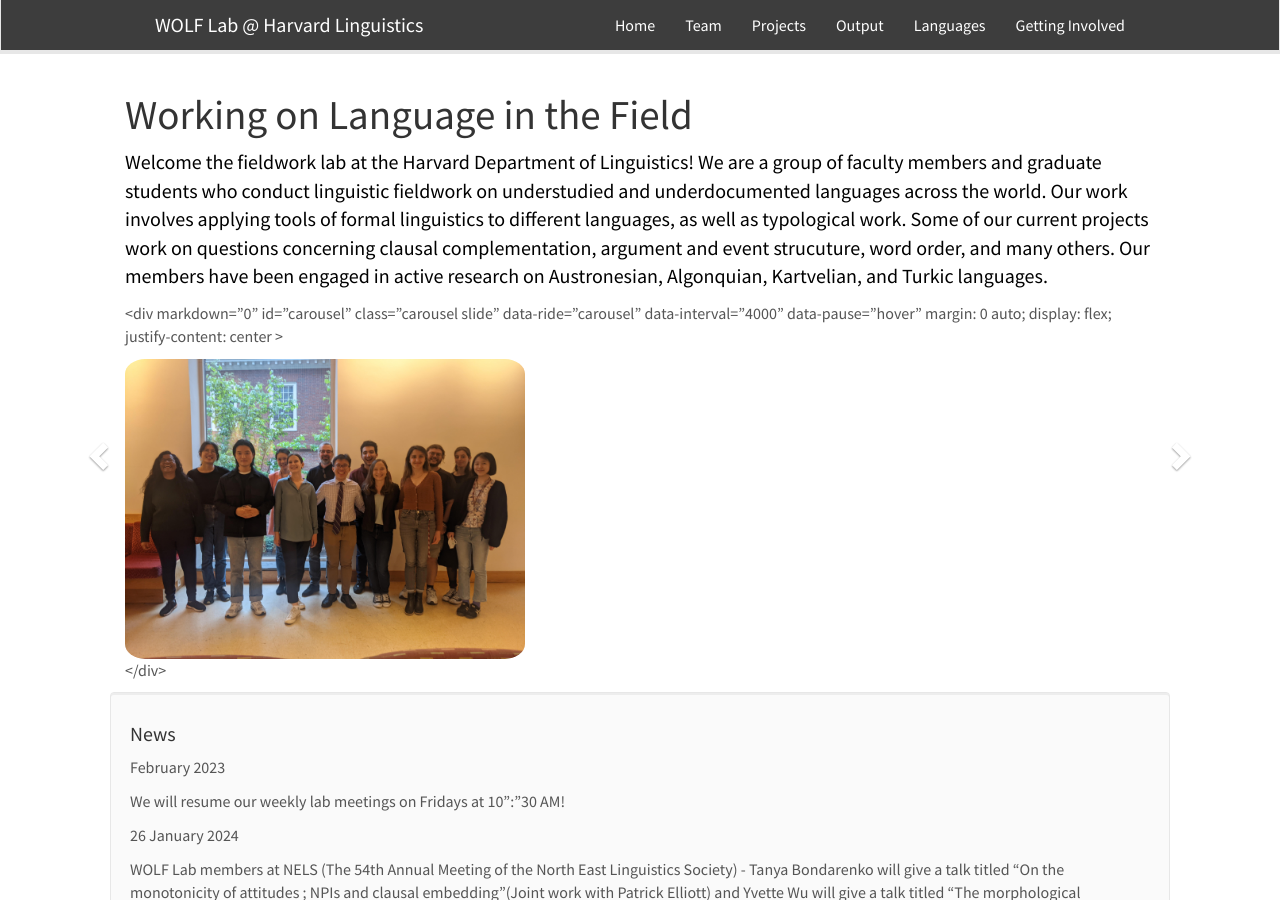
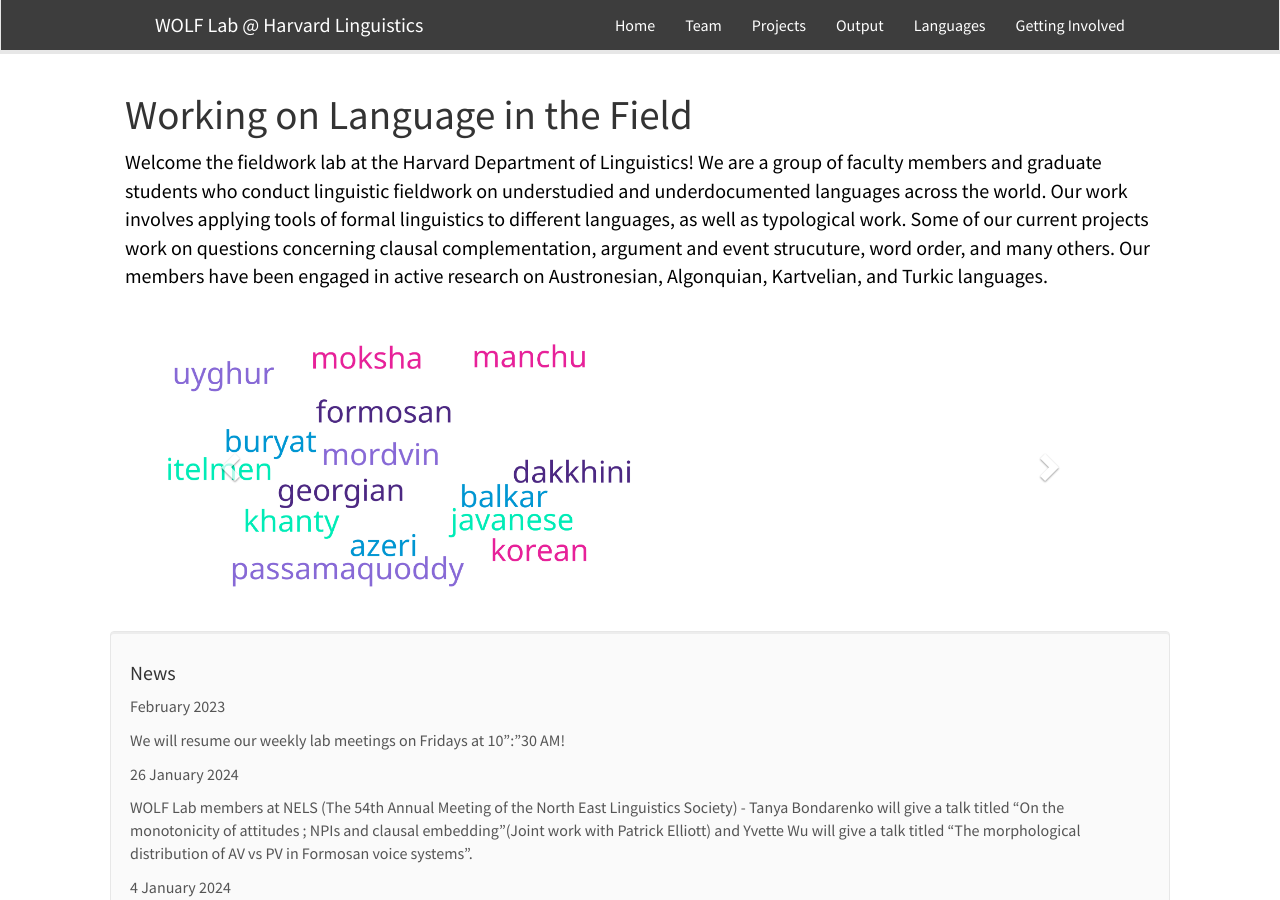
Before and after one commit to fieldlinguistics/fieldlinguistics.github.io, a Jekyll site: the page built from _pages/home.md, in a window 1280 px wide and 900 px high. Built offline with Jekyll 4.4.1, drawn with Linux system fonts in a browser that asks for light colours; nearby versions of some CDN libraries.

Commit message:
Update home.md

```diff
--- a/_pages/home.md
+++ b/_pages/home.md
@@ -12,7 +12,7 @@
 </p>
 
 
-<div markdown="0" id="carousel" class="carousel slide" data-ride="carousel" data-interval="4000" data-pause="hover" margin: 0 auto; display: flex; justify-content: center >
+<div markdown="0" id="carousel" class="carousel slide" data-ride="carousel" data-interval="4000" data-pause="hover" >
     <!-- Menu -->
 <!--     <ol class="carousel-indicators">
         <li data-target="#carousel" data-slide-to="0" class="active" style="height: 50px"></li>
@@ -22,7 +22,7 @@
     </ol> -->
 
 <div class="carousel-inner" markdown="0">
-    <div class="item active">
+    <div class="item active"  style ="text-align: center;">
         <img src="{{ site.url }}{{ site.baseurl }}/images/slider7001400/wolflab.jpeg" alt="Slide 3" style="height: 300px !important" />
     </div>
     <div class="item">
```
